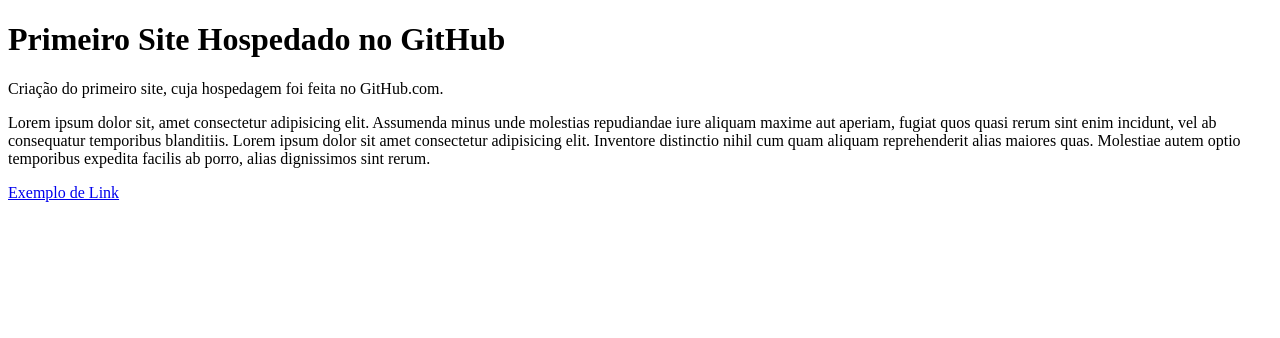
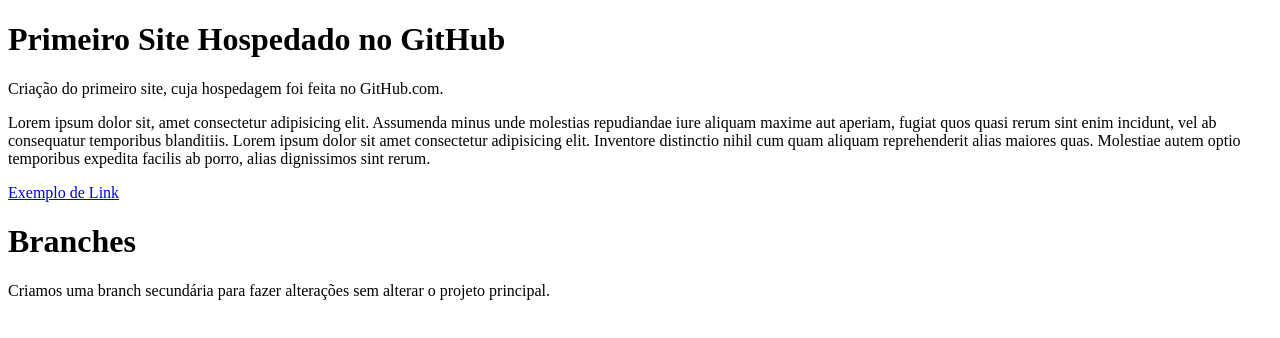
Before and after one commit to MateusGaedicke/primeiro_site, a plain HTML site: page index.html in a window 1280 px wide. Drawn offline with Linux system fonts and the light colour scheme.

Commit message:
Primeira versão na secundária

```diff
--- a/index.html
+++ b/index.html
@@ -11,5 +11,8 @@
     <p>Criação do primeiro site, cuja hospedagem foi feita no GitHub.com.</p>
     <p>Lorem ipsum dolor sit, amet consectetur adipisicing elit. Assumenda minus unde molestias repudiandae iure aliquam maxime aut aperiam, fugiat quos quasi rerum sint enim incidunt, vel ab consequatur temporibus blanditiis. Lorem ipsum dolor sit amet consectetur adipisicing elit. Inventore distinctio nihil cum quam aliquam reprehenderit alias maiores quas. Molestiae autem optio temporibus expedita facilis ab porro, alias dignissimos sint rerum.</p>
     <a href="pagina2.html">Exemplo de Link</a>
+
+    <h1>Branches</h1>
+    <p>Criamos uma branch secundária para fazer alterações sem alterar o projeto principal.</p>
 </body>
 </html>
```
